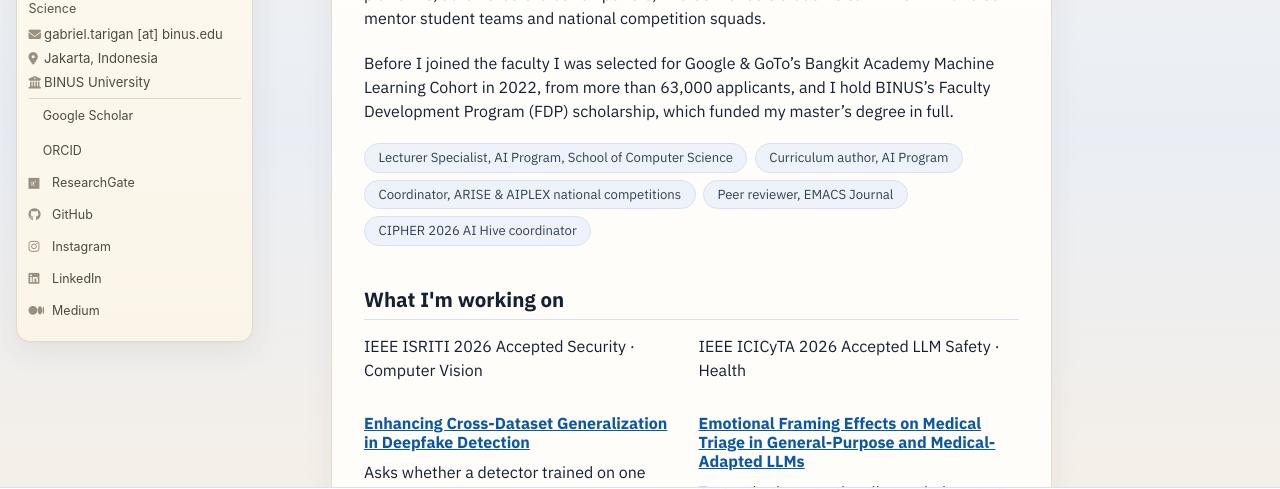
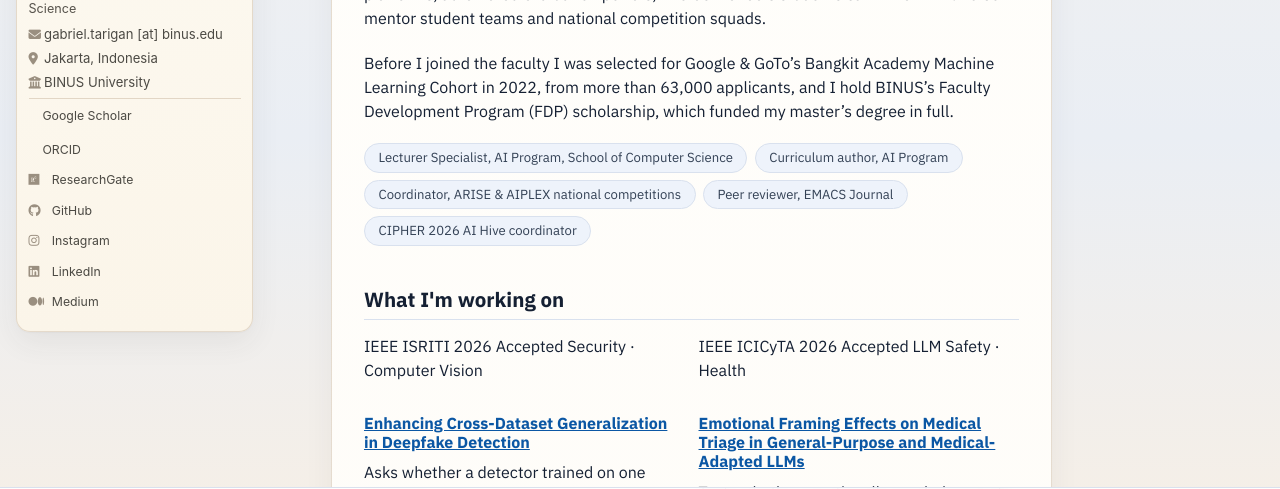
Before and after one commit to asaeltarigan/asaeltarigan.github.io, a Jekyll site: the page built from _pages/about.md, in a window 1280 px wide. Shown: the part 360-849 px from the top of the page. Built offline with Jekyll 4.4.1, drawn with Linux system fonts in a browser that asks for light colours; a style sheet for code colours, icons or effects is not loaded.

Commit message:
Design: sidebar rows one notch tighter

```diff
--- a/_includes/head.html
+++ b/_includes/head.html
@@ -94,4 +94,4 @@
 <link rel="preconnect" href="https://fonts.gstatic.com" crossorigin>
 <link href="https://fonts.googleapis.com/css2?family=IBM+Plex+Sans:wght@400;500;600;700&display=swap" rel="stylesheet">
 <link rel="stylesheet" href="{{ base_path }}/assets/css/main.css">
-<link rel="stylesheet" href="{{ base_path }}/assets/css/custom.css?v=71">
+<link rel="stylesheet" href="{{ base_path }}/assets/css/custom.css?v=72">
--- a/assets/css/custom.css
+++ b/assets/css/custom.css
@@ -1398,11 +1398,11 @@ html[data-theme="dark"] .hp-more a { color: #9fb0c6; }
 .sidebar .author__bio { margin: 0.26rem 0 0.5rem !important; font-size: 0.79rem !important; line-height: 1.38 !important; }
 .sidebar .author__urls-wrapper { margin-top: 0 !important; }
 
-.sidebar .author__urls.social-icons > li a { padding: 0.09rem 0 !important; font-size: 0.78rem !important; gap: 0.5rem !important; }
+.sidebar .author__urls.social-icons > li a { padding: 0.05rem 0 !important; font-size: 0.77rem !important; gap: 0.48rem !important; }
 .sidebar .author__urls.social-icons i { font-size: 0.78rem !important; }
 .sidebar .author__urls.social-icons > li.author__desktop + li:not(.author__desktop) {
-  margin-top: 0.38rem !important;
-  padding-top: 0.38rem !important;
+  margin-top: 0.32rem !important;
+  padding-top: 0.32rem !important;
 }
 
 /* Main content card picks up the sidebar's warm paper tone,
```
